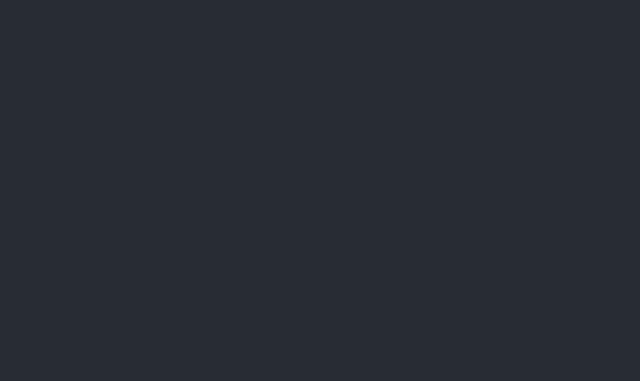
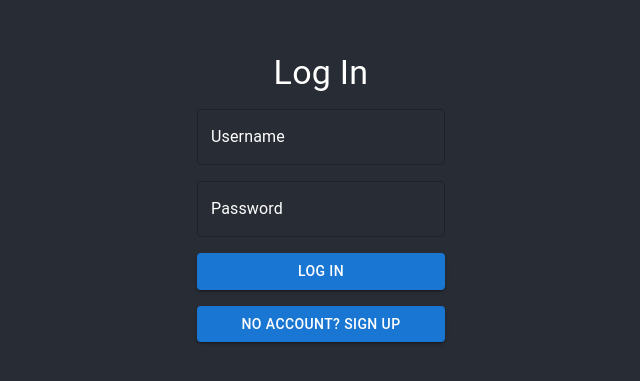
Before and after one commit to lemon4994/101275986_comp3123_assignment2_reactjs, a React (Create React App) app: page /login in a window 1280 px wide. Before the commit this address had no page. Shown: the part 203-584 px from the top of the page, without its empty margins (319-959 px from the left). Built offline with nearby package versions, Linux system fonts and the light colour scheme.

Commit message:
alerts added to login and sign up pages

```diff
--- a/src/App.js
+++ b/src/App.js
@@ -18,6 +18,7 @@ function App() {
             <LogoutButton />
             <Routes>
               <Route path="/" element={<LogIn />} />
+              <Route path="/login" element={<LogIn />} />
               <Route path="/signup" element={<SignUp />} />
               <Route path="/employees" element={<EmployeeList />} />
               <Route path="/employees/add" element={<CreateEmployee />} />
--- a/src/components/LogIn.js
+++ b/src/components/LogIn.js
@@ -32,7 +32,10 @@ function LogIn({}) {
             setIsLoggedIn(true);
             navigate("/employees");
           }
-        } catch (error) { console.error("Log In Error:", error.response ? error.response.data : error.message); }
+        } catch (error) {
+          console.error("Log In Error:", error.response ? error.response.data : error.message);
+          alert("Invalid username or password.");
+        }
     };
 
     return (
--- a/src/components/SignUp.js
+++ b/src/components/SignUp.js
@@ -27,10 +27,13 @@ function SignUp() {
         console.log("Form submitted:", form);
         try{
             const response = await SignUpLink(form);
-            if (response.status === 201) {
-                navigate("/");
+            if (response) {
+              navigate("/");
             }
-        } catch (error) { console.error("Sign Up Error:", error.response ? error.response.data : error.message); }
+        } catch (error) {
+          console.error("Sign Up Error:", error.response ? error.response.data : error.message);
+          alert("Duplicate username or email.");
+        }
     };
 
     return (
```
